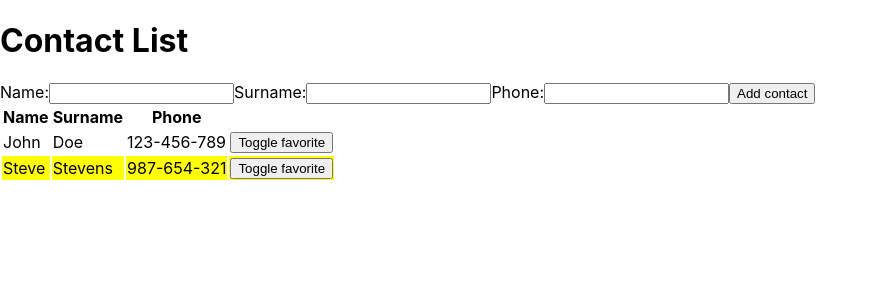
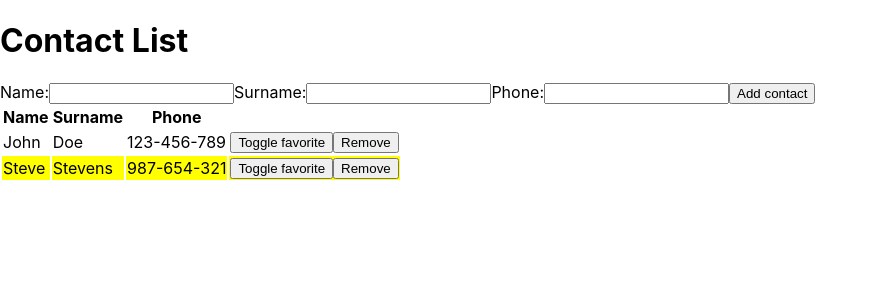
Before and after one commit to jan-grasewicz/ex-react-contact-list, a React (Create React App) app: page / in a window 1280 px wide. Shown: the top 300 px of the page, without its empty margins (0-877 px from the left). Built offline with nearby package versions, Linux system fonts and the light colour scheme.

Commit message:
removeContact added

```diff
--- a/src/App.js
+++ b/src/App.js
@@ -19,9 +19,10 @@ class App extends Component {
       })
     });
   };
-
-  handleClick = event => {
-    console.log(event);
+  removeContact = contactId => {
+    this.setState({
+      contacts: this.state.contacts.filter(contact => contact.id !== contactId)
+    });
   };
 
   componentDidMount() {
@@ -53,6 +54,7 @@ class App extends Component {
                 surname={contact.surname}
                 phone={contact.phone}
                 isFavorite={contact.isFavorite}
+                onRemove={()=>this.removeContact(contact.id)}
               />
             ))}
           </tbody>
--- a/src/Contact/Contact.js
+++ b/src/Contact/Contact.js
@@ -1,26 +1,25 @@
 import React, { Component } from "react";
 
 class Contact extends Component {
+  state = {
+    favorite: this.props.isFavorite
+  };
 
-    state={
-        favorite: this.props.isFavorite,
-    }
-
-    onToggleFavorite=()=>{
-      this.setState({favorite:!this.state.favorite})
-    }
+  onToggleFavorite = () => {
+    this.setState({ favorite: !this.state.favorite });
+  };
 
   render() {
-    const {name,surname,phone} = this.props
+    const { name, surname, phone } = this.props;
 
-      console.log(this.state.favorite)
     return (
-        <tr style={this.state.favorite?{background:'yellow'}:{}}>
+      <tr style={this.state.favorite ? { background: "yellow" } : {}}>
         <td>{name}</td>
         <td>{surname}</td>
         <td>{phone}</td>
         <td>
           <button onClick={this.onToggleFavorite}>Toggle favorite</button>
+          <button onClick={this.props.onRemove}>Remove</button>
         </td>
       </tr>
     );
```
